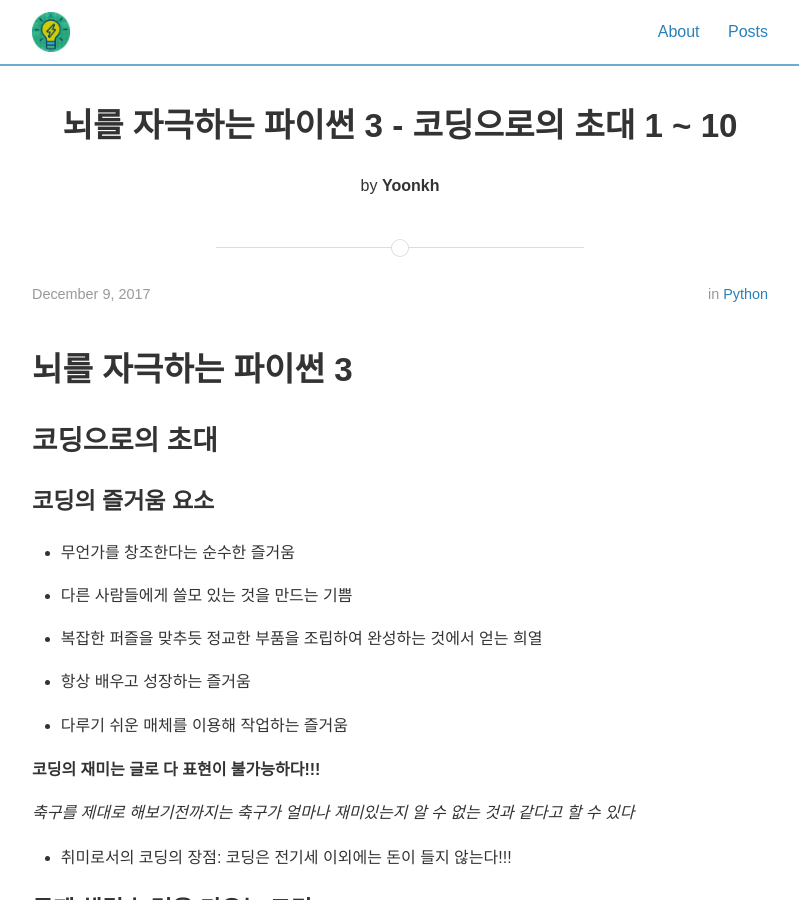
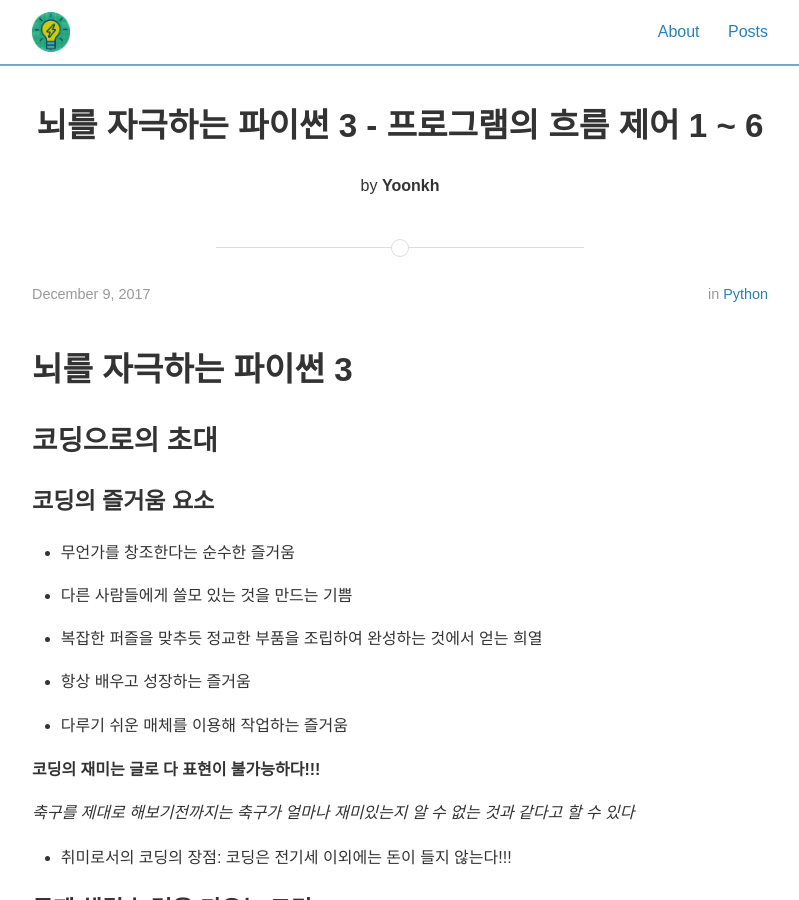
Before and after one commit to yoonkh/yoonkh.github.io, a Jekyll site: the page built from _posts/2017-12-09-brain.markdown, in a window 1280 px wide and 900 px high. Shown: the whole window, without its empty margins (240-1039 px from the left). Built offline with Jekyll 4.4.1, drawn with Linux system fonts in a browser that asks for light colours; nearby versions of some CDN libraries; comment, search, counter and statistics services are not loaded.

Commit message:
Update 2017-12-09-brain.markdown

```diff
--- a/_posts/2017-12-09-brain.markdown
+++ b/_posts/2017-12-09-brain.markdown
@@ -1,6 +1,6 @@
 ---
 layout: post
-title:  "뇌를 자극하는 파이썬 3 - 코딩으로의 초대 1 ~ 10"
+title:  "뇌를 자극하는 파이썬 3 - 프로그램의 흐름 제어 1 ~ 6"
 date:   2017-12-09
 author: Yoonkh
 categories: Python
```
